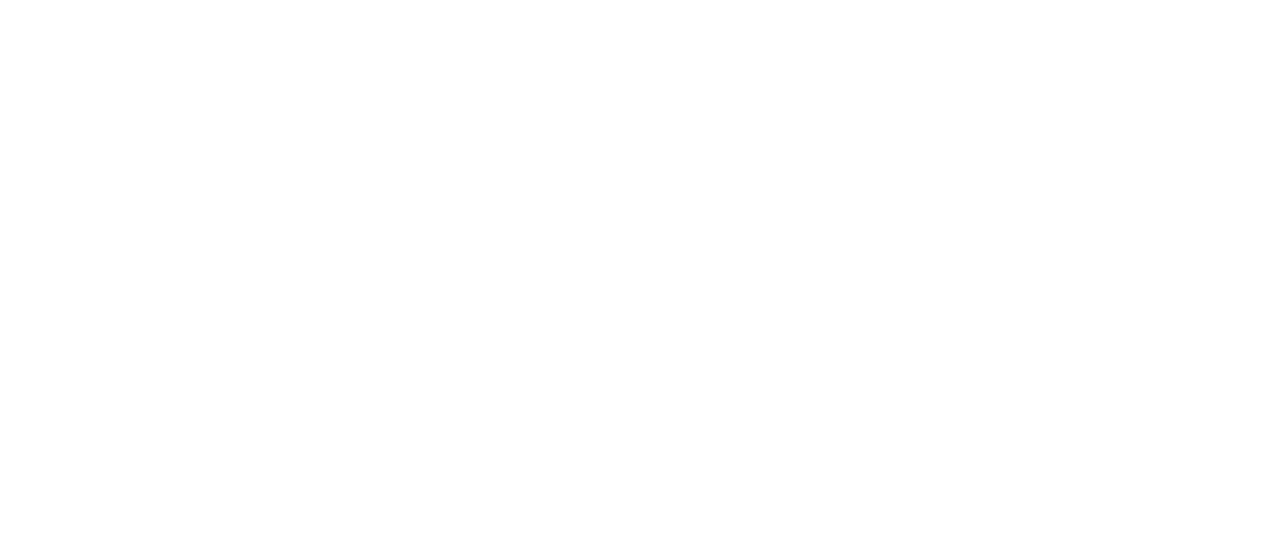
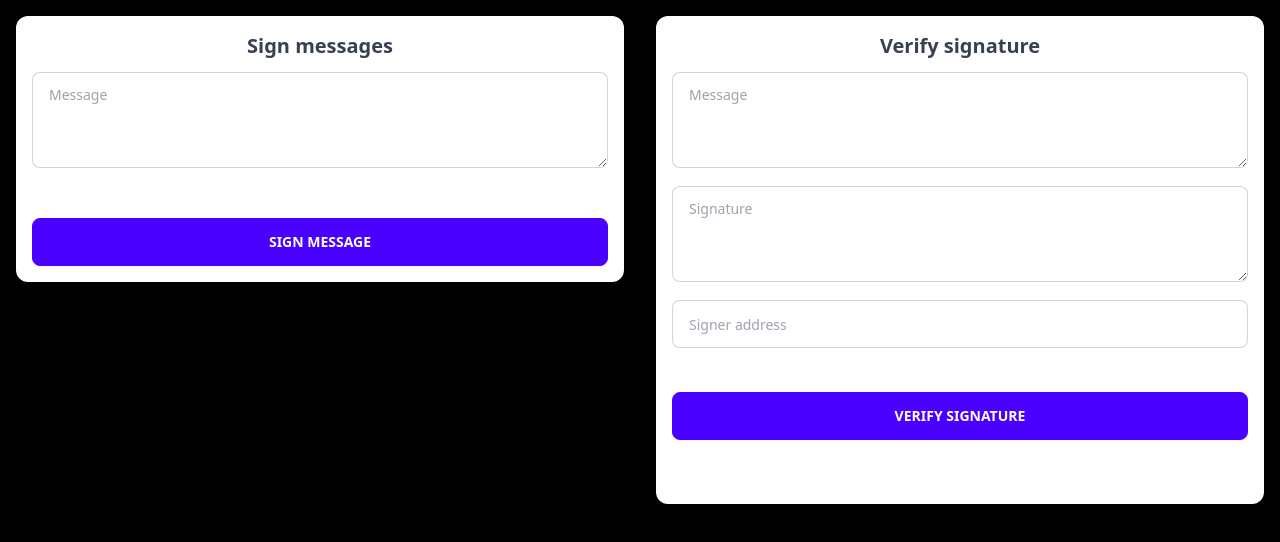
Before and after one commit to finma/eth-signature, a Next.js app: page / in a window 1280 px wide. Shown: the top 542 px of the page. Built offline with nearby package versions, Linux system fonts and the light colour scheme.

Commit message:
[ADD] sign and verify message

```diff
--- a/src/app/page.tsx
+++ b/src/app/page.tsx
@@ -1,10 +1,16 @@
+import SignMessage from "@/components/SignMessage";
+import VerifyMessage from "@/components/VerifyMessage";
 import Image from "next/image";
 
 export default function Home() {
   return (
-    <main className="flex flex-wrap">
-      <div className="w-full lg:w-1/2">{/* <SignMessage /> */}</div>
-      <div className="w-full lg:w-1/2">{/* <VerifyMessage /> */}</div>
+    <main className="flex flex-wrap min-h-screen">
+      <div className="w-full lg:w-1/2">
+        <SignMessage />
+      </div>
+      <div className="w-full lg:w-1/2">
+        <VerifyMessage />
+      </div>
     </main>
   );
 }
--- /dev/null
+++ b/src/components/SignMessage.tsx
@@ -0,0 +1,104 @@
+"use client";
+
+import { useState, useRef } from "react";
+import { ethers } from "ethers";
+import ErrorMessage from "./ErrorMessage";
+
+const signMessage = async ({ setError, message }: any) => {
+  try {
+    console.log({ message });
+    if (!window.ethereum)
+      throw new Error("No crypto wallet found. Please install it.");
+
+    if (!message) {
+      throw new Error("Message is undefined");
+    }
+
+    await window.ethereum.send("eth_requestAccounts");
+    const provider = new ethers.providers.Web3Provider(window.ethereum);
+    const signer = provider.getSigner();
+    const signature = await signer.signMessage(message);
+    const address = await signer.getAddress();
+
+    return {
+      message,
+      signature,
+      address,
+    };
+  } catch (err: any) {
+    setError(err.message);
+  }
+};
+
+export default function SignMessage() {
+  const resultBox = useRef();
+  const [signatures, setSignatures] = useState<any>([]);
+  const [error, setError] = useState<any>();
+
+  const handleSign = async (e: React.ChangeEvent<any>) => {
+    e.preventDefault();
+    if (e.target !== null) {
+      const data = new FormData(e.target);
+      setError("");
+      const sig = await signMessage({
+        setError,
+        message: data.get("message")?.toString(),
+      });
+      if (sig) {
+        setSignatures([...signatures, sig]);
+      }
+    }
+  };
+
+  return (
+    <form className="m-4" onSubmit={handleSign}>
+      <div className="credit-card w-full shadow-lg mx-auto rounded-xl bg-white">
+        <main className="mt-4 p-4">
+          <h1 className="text-xl font-semibold text-gray-700 text-center">
+            Sign messages
+          </h1>
+          <div className="">
+            <div className="my-3">
+              <textarea
+                required
+                // type="text"
+                name="message"
+                className="textarea w-full h-24 textarea-bordered focus:ring focus:outline-none"
+                placeholder="Message"
+              />
+            </div>
+          </div>
+        </main>
+        <footer className="p-4">
+          <button
+            type="submit"
+            className="btn btn-primary btn-block uppercase text-white"
+          >
+            Sign message
+          </button>
+          <ErrorMessage message={error} />
+        </footer>
+        {signatures.map((sig: any, idx: number) => {
+          return (
+            <div className="p-2" key={sig}>
+              <div className="my-3">
+                <p>
+                  Message {idx + 1}: {sig.message}
+                </p>
+                <p>Signer: {sig.address}</p>
+                <textarea
+                  // type="text"
+                  readOnly
+                  ref={resultBox.current}
+                  className="textarea w-full h-24 textarea-bordered focus:ring focus:outline-none"
+                  placeholder="Generated signature"
+                  value={sig.signature}
+                />
+              </div>
+            </div>
+          );
+        })}
+      </div>
+    </form>
+  );
+}
--- /dev/null
+++ b/src/components/VerifyMessage.tsx
@@ -0,0 +1,97 @@
+"use client";
+
+import { useState, useRef } from "react";
+import { ethers } from "ethers";
+import ErrorMessage from "./ErrorMessage";
+import SuccessMessage from "./SuccessMessage";
+
+const verifyMessage = async ({ message, address, signature }: any) => {
+  try {
+    const signerAddr = await ethers.utils.verifyMessage(message, signature);
+    if (signerAddr !== address) {
+      return false;
+    }
+
+    return true;
+  } catch (err) {
+    console.log(err);
+    return false;
+  }
+};
+
+export default function VerifyMessage() {
+  const [error, setError] = useState<any>();
+  const [successMsg, setSuccessMsg] = useState<any>();
+
+  const handleVerification = async (e: React.ChangeEvent<any>) => {
+    e.preventDefault();
+    const data = new FormData(e.target);
+    setSuccessMsg("");
+    setError("");
+    const isValid = await verifyMessage({
+      setError,
+      message: data.get("message"),
+      address: data.get("address"),
+      signature: data.get("signature"),
+    });
+
+    if (isValid) {
+      setSuccessMsg("Signature is valid!");
+    } else {
+      setError("Invalid signature");
+    }
+  };
+
+  return (
+    <form className="m-4" onSubmit={handleVerification}>
+      <div className="credit-card w-full shadow-lg mx-auto rounded-xl bg-white">
+        <main className="mt-4 p-4">
+          <h1 className="text-xl font-semibold text-gray-700 text-center">
+            Verify signature
+          </h1>
+          <div className="">
+            <div className="my-3">
+              <textarea
+                required
+                // type="text"
+                name="message"
+                className="textarea w-full h-24 textarea-bordered focus:ring focus:outline-none"
+                placeholder="Message"
+              />
+            </div>
+            <div className="my-3">
+              <textarea
+                required
+                // type="text"
+                name="signature"
+                className="textarea w-full h-24 textarea-bordered focus:ring focus:outline-none"
+                placeholder="Signature"
+              />
+            </div>
+            <div className="my-3">
+              <input
+                required
+                type="text"
+                name="address"
+                className="textarea w-full input input-bordered focus:ring focus:outline-none"
+                placeholder="Signer address"
+              />
+            </div>
+          </div>
+        </main>
+        <footer className="p-4">
+          <button
+            type="submit"
+            className="btn btn-primary btn-block uppercase text-white"
+          >
+            Verify signature
+          </button>
+        </footer>
+        <div className="p-4 mt-4">
+          <ErrorMessage message={error} />
+          <SuccessMessage message={successMsg} />
+        </div>
+      </div>
+    </form>
+  );
+}
```
